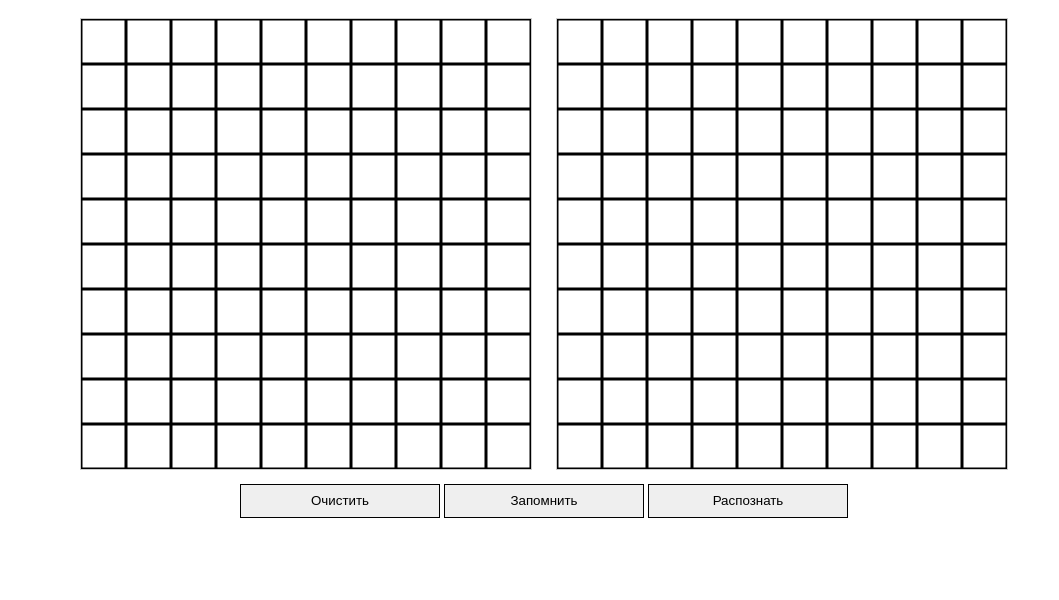
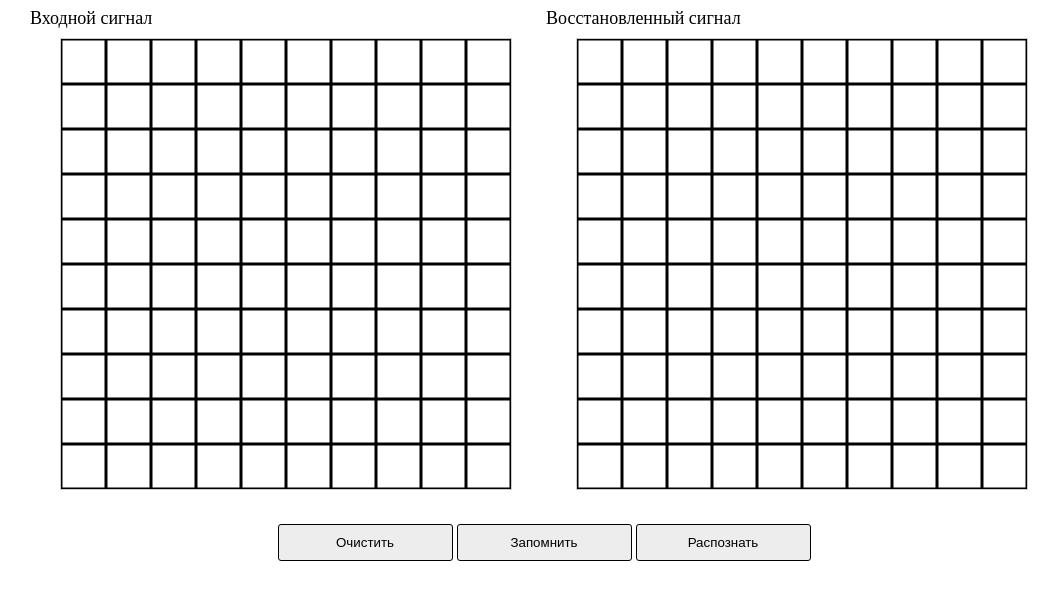
Before and after one commit to z0rats/js-neural-networks, a website: page hopfield_network/index.html in a window 1280 px wide. Shown: the whole page, without its empty margins (96-1155 px from the left). Drawn offline with nearby package versions, Linux system fonts and the light colour scheme.

Commit message:
Update hopfield

```diff
--- a/hopfield_network/index.html
+++ b/hopfield_network/index.html
@@ -1,24 +1,27 @@
 <!DOCTYPE html>
 <html>
   <head>
+    <link rel="stylesheet" href="style.css">
     <meta charset="utf-8">
     <title>Визуализация нейросети Хопфилда</title>
   </head>
-  <body style="text-align:center;">
-    <canvas id="userCanvas" width="450" height="450" style="border: 1px solid #ccc; margin:10px;">
+  <body>
+    <label>Входной сигнал</label>
+    <canvas id="userCanvas" width="450" height="450">
       Ваш браузер не поддерживает Canvas
     </canvas>
-    <canvas id="netCanvas" width="450" height="450" style="border: 1px solid #ccc; margin:10px;">
+    <label>Восстановленный сигнал</label>
+    <canvas id="netCanvas" width="450" height="450">
       Ваш браузер не поддерживает Canvas
     </canvas>
     <br>
-    <button id="resetButton" style="line-height: 30px; width: 200px; border: 1px solid black;">
+    <button id="resetButton">
       Очистить
     </button>
-    <button id="memoryButton" style="line-height: 30px; width: 200px; border: 1px solid black;">
+    <button id="memoryButton">
       Запомнить
     </button>
-    <button id="recognizeButton" style="line-height: 30px; width: 200px; border: 1px solid black;">
+    <button id="recognizeButton">
       Распознать
     </button>
     <script src="https://cdnjs.cloudflare.com/ajax/libs/lodash.js/4.17.21/lodash.min.js"></script>
@@ -26,16 +29,22 @@
       const gridSize = 10;
       const squareSize = 45;
       const inputNodes = 100;
+      let isDrawing = false;
       const weights = [];
-      let userImageData = [];
+      let userImageState = [];
       for (let i = 0; i < inputNodes; i += 1) {
         weights[i] = new Array(inputNodes).fill(0);
-        userImageData[i] = -1;
+        userImageState[i] = -1;
       }
+
+      const userCanvas = document.getElementById('userCanvas');
+      const userContext = userCanvas.getContext('2d');
+      const netCanvas = document.getElementById('netCanvas');
+      const netContext = netCanvas.getContext('2d');
 
       const calcIndex = (x, y, size) => x + y * size;
 
-      const isIndexValid = (index, len) => index < len && index >= 0;
+      const isValidIndex = (index, len) => index < len && index >= 0;
 
       const getNewSquareCoords = (canvas, clientX, clientY, size) => {
         const rect = canvas.getBoundingClientRect();
@@ -43,13 +52,6 @@
         const y = Math.ceil((clientY - rect.top) / size) - 1;
         return { x, y };
       };
-
-      const userCanvas = document.getElementById('userCanvas');
-      const userContext = userCanvas.getContext('2d');
-      const netCanvas = document.getElementById('netCanvas');
-      const netContext = netCanvas.getContext('2d');
-
-      let isDrawing = false;
 
       const drawGrid = (ctx) => {
         ctx.beginPath();
@@ -95,8 +97,8 @@
         const coords = getNewSquareCoords(userCanvas, clientX, clientY, squareSize);
         const index = calcIndex(coords.x, coords.y, gridSize);
 
-        if (isIndexValid(index, inputNodes) && userImageData[index] !== 1) {
-          userImageData[index] = 1;
+        if (isValidIndex(index, inputNodes) && userImageState[index] !== 1) {
+          userImageState[index] = 1;
         }
 
         isDrawing = true;
@@ -112,13 +114,12 @@
           squareSize, squareSize,
         );
 
-        const rect = userCanvas.getBoundingClientRect();
-        const x = Math.ceil((e.clientX - rect.left) / squareSize) - 1;
-        const y = Math.ceil((e.clientY - rect.top) / squareSize) - 1;
-        const index = calcIndex(x, y, gridSize);
+        const { clientX, clientY } = e;
+        const coords = getNewSquareCoords(userCanvas, clientX, clientY, squareSize);
+        const index = calcIndex(coords.x, coords.y, gridSize);
 
-        if (isIndexValid(index, inputNodes) && userImageData[index] !== 1) {
-          userImageData[index] = 1;
+        if (isValidIndex(index, inputNodes) && userImageState[index] !== 1) {
+          userImageState[index] = 1;
         }
       };
 
@@ -129,7 +130,7 @@
       const clearCurrentImage = () => {
         drawGrid(userContext);
         drawGrid(netContext);
-        userImageData = new Array(gridSize * gridSize).fill(-1);
+        userImageState = new Array(gridSize * gridSize).fill(-1);
       };
 
       const memorizeImage = () => {
@@ -137,7 +138,7 @@
           for (let j = 0; j < inputNodes; j += 1) {
             if (i === j) weights[i][j] = 0;
             else {
-              weights[i][j] += userImageData[i] * userImageData[j];
+              weights[i][j] += userImageState[i] * userImageState[j];
             }
           }
         }
@@ -151,7 +152,7 @@
           for (let i = 0; i < inputNodes; i += 1) {
             let sum = 0;
             for (let j = 0; j < inputNodes; j += 1) {
-              sum += weights[i][j] * userImageData[j];
+              sum += weights[i][j] * userImageState[j];
             }
             currNetState[i] = sum >= 0 ? 1 : -1;
           }
--- /dev/null
+++ b/hopfield_network/style.css
@@ -0,0 +1,32 @@
+body {
+  text-align: center;
+  display: block;
+  position: relative;
+}
+
+label {
+  font-size: large;
+  position: absolute;
+}
+
+canvas {
+  border: 1px solid #ccc;
+  margin: 30px;
+}
+
+button {
+  background: #ededed;
+  width: 175px;
+  border: 1px solid black;
+  padding: 10px 30px;
+  border-radius: 3px;
+  cursor: pointer;
+}
+
+button:active {
+  background: #e5e5e5;
+  -webkit-box-shadow: inset 0px 0px 5px #c1c1c1;
+     -moz-box-shadow: inset 0px 0px 5px #c1c1c1;
+          box-shadow: inset 0px 0px 5px #c1c1c1;
+   outline: none;
+}
```
